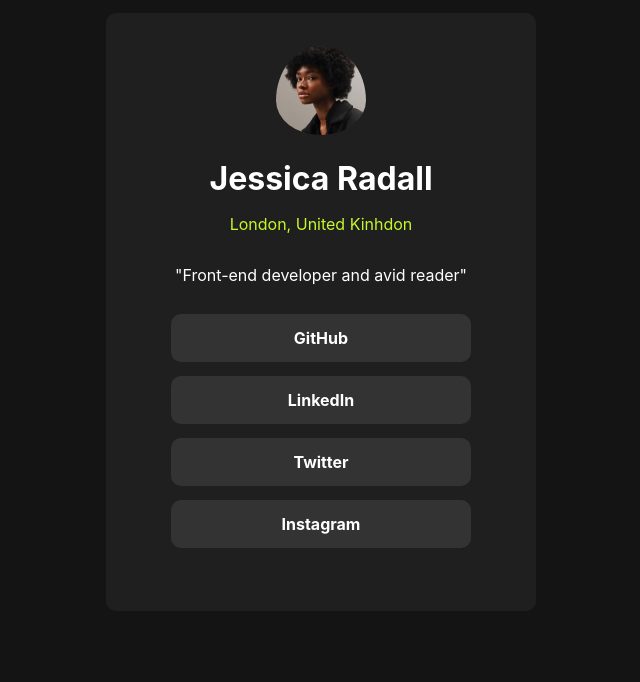
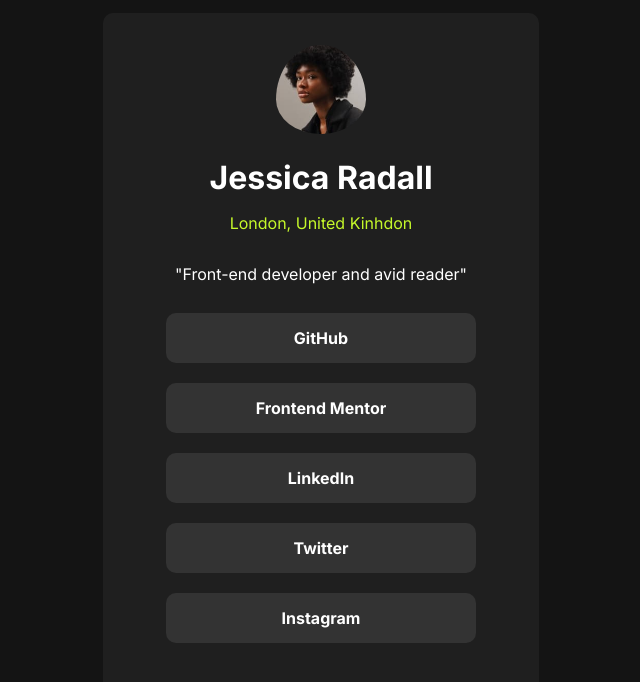
Before and after one commit to zz1-56/Social-media-accounts, a plain HTML site: page index.html in a window 1280 px wide. Shown: the whole page, without its empty margins (319-959 px from the left). Drawn offline with Linux system fonts and the light colour scheme.

Commit message:
change design

```diff
--- a/index.html
+++ b/index.html
@@ -4,7 +4,7 @@
     <link rel="stylesheet" href="style.css" />
     <link rel="icon" href="images/favicon-32x32.png">
     <meta charset="UTF-8" />
-    <!-- <link href="https://fonts.googleapis.com/css2?family=Inter:wght@400;600;700&display=swap" rel="stylesheet"> -->
+    <link href="https://fonts.googleapis.com/css2?family=Inter:wght@400;600;700&display=swap" rel="stylesheet">
 
     <meta name="viewport" content="width=device-width, initial-scale=1.0" />
     <title>Profile</title>
@@ -19,7 +19,7 @@
       <p class="about_me">"Front-end developer and avid reader"</p>
       <div class="social_links">
         <a href="#">GitHub</a><br />
-<!--         <a href="#">Frontend Mentor</a><br /> -->
+        <a href="#">Frontend Mentor</a><br />
         <a href="#">LinkedIn</a><br />
         <a href="#">Twitter</a><br />
         <a href="#">Instagram</a><br />
--- a/style.css
+++ b/style.css
@@ -1,11 +1,12 @@
-/* ===== ملف CSS بعد التعديل: فقط responsiveness وتصغير المسافات ===== */
-
 body{
     background-color: hsl(0, 0%, 8%);
     font-family: 'Inter', sans-serif;
+
 }
 
 .parent{
+
+
     background-color: hsl(0, 0%, 12%);
     width: fit-content;
     padding: 5%;
@@ -14,41 +15,30 @@
     border-radius: 10px;
     margin-top: 1%;
 }
+.social_links{
 
-.social_links{
+    /* width: fit-content; */
     margin: auto;
     text-align: center;
-    /* نستخدم flex عمودي للتحكم بالمسافة بين الأزرار */
-    display: flex;
-    flex-direction: column;
-    gap: 12px;           /* المسافة الرأسية بين الأزرار */
-    align-items: center; /* يوسّط الأزرار داخل الحاوية */
 }
+a{
 
-/* نخفي أي <br> موجود داخل .social_links (حتى لو بقي في الـ HTML) */
-.social_links br {
-    display: none;
-}
 
-a{
     text-decoration: none;
     font-weight: 700;
-    color: white;
+    color:white;
     display: block;
+
+    /* border: 2px solid hsl(0, 0%, 20%); */
     background-color: hsl(0, 0%, 20%);
-    /* قلصنا الحشوة الأفقية بدل 90px الكبيرة */
-    padding: 12px 40px;
+    padding:15px 90px;
     border-radius: 10px;
-    box-sizing: border-box;
-    /* اعطينا عرض ثابت مناسب عشان الأزرار تكون بمقاس متناسق */
-    width: 260px;
-    margin: 0; /* تلافي أي مسافات إضافية */
+
 }
 a:hover{
     background-color: hsl(75, 94%, 57%);
     transition: 0.6s;
 }
-
 img{
     width: 40%;
     border-radius: 50%;
@@ -60,56 +50,22 @@
 }
 figcaption{
     color: white;
+    /* padding: 20px 15px; */
     text-transform: capitalize;
     font-weight: 700;
     font-size: xx-large;
     display: block;
+
 }
 figure p {
     color: hsl(75, 94%, 57%);
     text-transform: capitalize;
 }
+
 .about_me{
     color: white;
     margin-top: -1px;
     padding-bottom: 13px;
+
+
 }
-
-/* ---------------- Responsiveness إضافي ---------------- */
-
-/* شاشة موبايل صغيرة */
-@media (max-width: 480px) {
-    .parent {
-        width: 90%;
-        padding: 4%;
-    }
-    img {
-        width: 50%;
-    }
-    /* على الموبايل نخلي الأزرار تأخذ نسبة من العرض */
-    .social_links a {
-        width: 90%;
-        padding: 12px 18px;
-    }
-}
-
-/* تابلت */
-@media (min-width: 768px) {
-    .parent {
-        max-width: 420px;
-    }
-    .social_links {
-        gap: 14px;
-    }
-    .social_links a {
-        width: 300px;
-        padding: 14px 40px;
-    }
-}
-
-/* ديسكتوب أكبر */
-@media (min-width: 1024px) {
-    .parent {
-        max-width: 600px;
-    }
-}
```
